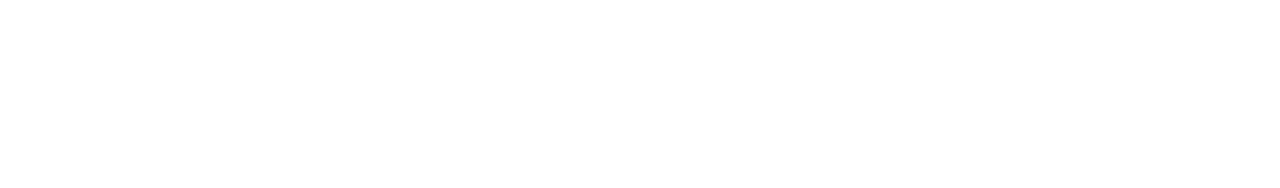
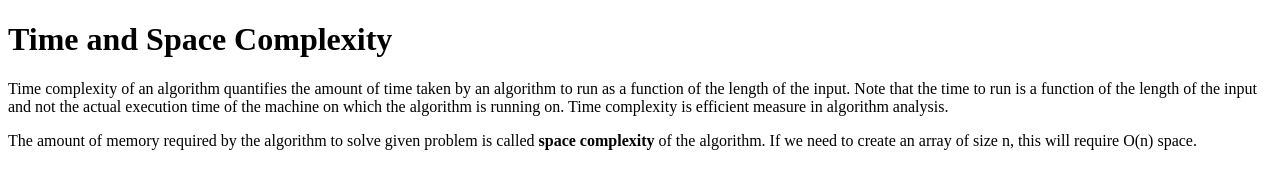
Before and after one commit to acciojob/time-and-space-complexity-rajat4singh, a website: page main.html in a window 1280 px wide. Drawn offline with Linux system fonts and the light colour scheme.

Commit message:
created a submission

```diff
--- a/main.html
+++ b/main.html
@@ -8,6 +8,11 @@
 
 <body>
 	<!-- the entire body must be written by student -->
+	<h1>Time and Space Complexity</h1>
+	<p>Time complexity of an algorithm quantifies the amount of time taken by an algorithm to run as a function of the length of the input. Note that the time to run is a function of the length of the input and not the actual execution time of the machine on which the algorithm is running on. Time complexity is efficient measure in algorithm analysis.</p>
+	<p>The amount of memory required by the algorithm to solve given problem is called <b>space complexity</b> of the algorithm.  If we need to create an array of size n, this will require O(n) space.</p><br>
+	<p></p>
+
     <script type="text/javascript" src="./script.js">
 </script>
 
```
